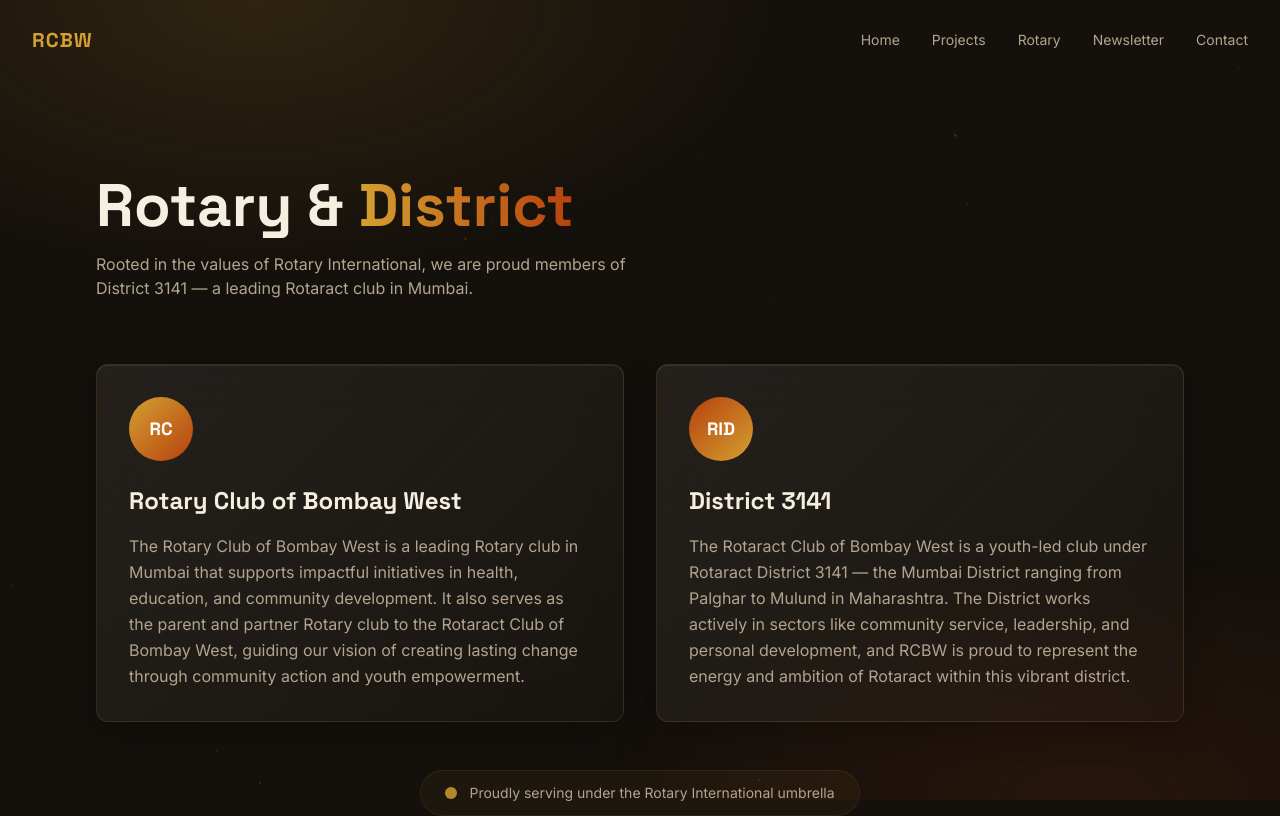
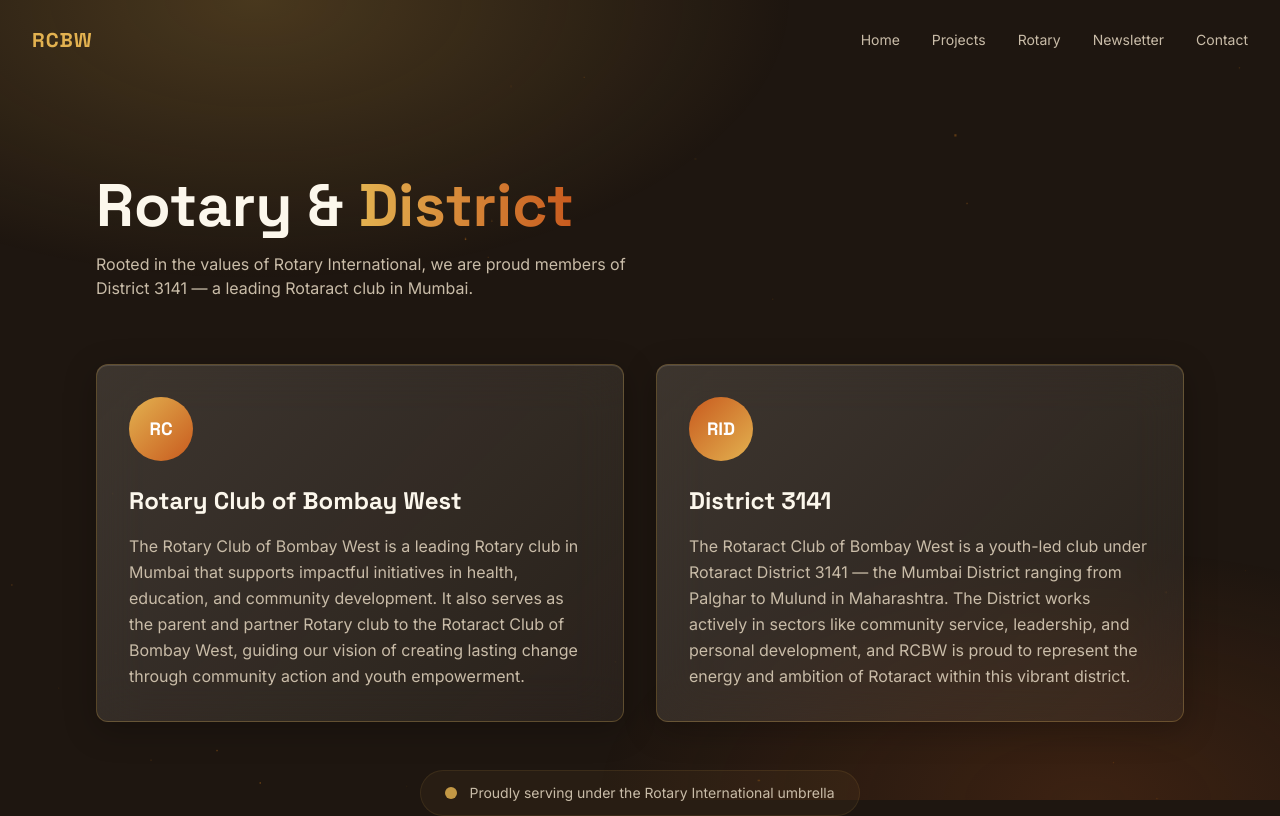
Before and after one commit to Harkeerat-ai/rc_web, a Next.js app: page /rotary in a window 1280 px wide. Shown: the top 816 px of the page. Built offline with nearby package versions, Linux system fonts and the light colour scheme.

Commit message:
Brighten warm theme palette, glass, and glow effects

```diff
--- a/app/globals.css
+++ b/app/globals.css
@@ -7,15 +7,15 @@
 }
 
 body {
-  background-color: #14100C;
-  color: #F5EFE1;
+  background-color: #1E1610;
+  color: #FCF7EC;
   font-family: "Inter", sans-serif;
   overflow-x: hidden;
 }
 
 ::selection {
-  background-color: rgba(212, 160, 48, 0.3);
-  color: #F5EFE1;
+  background-color: rgba(227, 178, 80, 0.4);
+  color: #FCF7EC;
 }
 
 ::-webkit-scrollbar {
@@ -23,11 +23,11 @@
 }
 
 ::-webkit-scrollbar-track {
-  background: #14100C;
+  background: #1E1610;
 }
 
 ::-webkit-scrollbar-thumb {
-  background: #D4A030;
+  background: #E3B250;
   border-radius: 3px;
 }
 
@@ -35,16 +35,16 @@
   .glass-card {
     background: linear-gradient(
       135deg,
-      rgba(245, 239, 225, 0.08),
-      rgba(245, 239, 225, 0.02)
+      rgba(252, 247, 236, 0.14),
+      rgba(252, 247, 236, 0.05)
     );
     backdrop-filter: blur(24px);
     -webkit-backdrop-filter: blur(24px);
-    border: 1px solid rgba(212, 160, 48, 0.15);
+    border: 1px solid rgba(227, 178, 80, 0.25);
     border-radius: 0.75rem;
     box-shadow:
       0 8px 32px rgba(0, 0, 0, 0.25),
-      inset 0 1px 0 rgba(245, 239, 225, 0.08);
+      inset 0 1px 0 rgba(252, 247, 236, 0.12);
   }
 }
 
--- a/components/layout/FirefliesBackdrop.tsx
+++ b/components/layout/FirefliesBackdrop.tsx
@@ -17,7 +17,7 @@
         className="absolute inset-0"
         style={{
           background:
-            "radial-gradient(ellipse 60% 50% at 20% 0%, rgba(212,160,48,0.14), transparent 70%), radial-gradient(ellipse 55% 45% at 85% 100%, rgba(183,65,14,0.12), transparent 70%)",
+            "radial-gradient(ellipse 60% 50% at 20% 0%, rgba(227,178,80,0.22), transparent 70%), radial-gradient(ellipse 55% 45% at 85% 100%, rgba(200,90,30,0.18), transparent 70%)",
         }}
       />
       <Fireflies />
--- a/components/layout/Footer.tsx
+++ b/components/layout/Footer.tsx
@@ -37,7 +37,7 @@
                 href={link.url}
                 target="_blank"
                 rel="noopener noreferrer"
-                className="w-10 h-10 rounded-full border border-gold/20 flex items-center justify-center text-text-muted hover:text-gold hover:border-gold/50 hover:shadow-[0_0_15px_rgba(212,160,48,0.3)] transition-all duration-300 cursor-pointer"
+                className="w-10 h-10 rounded-full border border-gold/20 flex items-center justify-center text-text-muted hover:text-gold hover:border-gold/50 hover:shadow-[0_0_15px_rgba(227,178,80,0.35)] transition-all duration-300 cursor-pointer"
                 aria-label={link.name}
               >
                 {socialIcons[link.icon]}
--- a/components/layout/Navbar.tsx
+++ b/components/layout/Navbar.tsx
@@ -28,7 +28,7 @@
       className={cn(
         "fixed top-0 left-0 right-0 z-50 transition-all duration-300",
         scrolled
-          ? "bg-[#14100C]/80 backdrop-blur-xl border-b border-gold/10"
+          ? "bg-[#1E1610]/80 backdrop-blur-xl border-b border-gold/20"
           : "bg-transparent"
       )}
     >
@@ -82,7 +82,7 @@
             initial={{ opacity: 0, height: 0 }}
             animate={{ opacity: 1, height: "auto" }}
             exit={{ opacity: 0, height: 0 }}
-            className="md:hidden bg-[#14100C]/95 backdrop-blur-xl border-b border-gold/10 overflow-hidden"
+            className="md:hidden bg-[#1E1610]/95 backdrop-blur-xl border-b border-gold/20 overflow-hidden"
           >
             <div className="px-4 py-4 flex flex-col gap-3">
               {navLinks.map((link) => (
--- a/components/sections/ContactForm.tsx
+++ b/components/sections/ContactForm.tsx
@@ -75,7 +75,7 @@
   };
 
   const inputClasses = (field: string) =>
-    `w-full bg-white/5 border ${
+    `w-full bg-white/10 border ${
       errors[field] ? "border-rust" : "border-gold/10 focus:border-gold/50"
     } rounded-lg px-4 py-3 text-ivory text-sm placeholder-text-muted/50 outline-none transition-all duration-200`;
 
@@ -314,7 +314,7 @@
               <div className="flex flex-col sm:flex-row items-center gap-4 pt-2">
                 <button
                   type="submit"
-                  className="w-full sm:w-auto px-8 py-3 bg-gradient-to-r from-gold to-rust rounded-full text-white text-sm font-semibold hover:shadow-[0_0_25px_rgba(212,160,48,0.4)] transition-all duration-300 cursor-pointer"
+                  className="w-full sm:w-auto px-8 py-3 bg-gradient-to-r from-gold to-rust rounded-full text-white text-sm font-semibold hover:shadow-[0_0_25px_rgba(227,178,80,0.45)] transition-all duration-300 cursor-pointer"
                 >
                   Send Message
                 </button>
--- a/components/sections/ProjectDetailModal.tsx
+++ b/components/sections/ProjectDetailModal.tsx
@@ -33,7 +33,7 @@
           animate={{ opacity: 1 }}
           exit={{ opacity: 0 }}
           onClick={onClose}
-          className="fixed inset-0 z-50 flex items-center justify-center p-4 bg-[#14100C]/70 backdrop-blur-sm"
+          className="fixed inset-0 z-50 flex items-center justify-center p-4 bg-[#1E1610]/70 backdrop-blur-sm"
         >
           <motion.div
             initial={{ opacity: 0, scale: 0.9, y: 20 }}
--- a/components/three/Fireflies.tsx
+++ b/components/three/Fireflies.tsx
@@ -81,7 +81,7 @@
         depthWrite={false}
         blending={THREE.AdditiveBlending}
         uniforms={{
-          uColor: { value: new THREE.Color("#E2A83C") },
+          uColor: { value: new THREE.Color("#E8B85C") },
         }}
         vertexShader={`
           attribute float aSize;
--- a/components/three/HeroScene.tsx
+++ b/components/three/HeroScene.tsx
@@ -54,7 +54,7 @@
       </bufferGeometry>
       <pointsMaterial
         size={0.08}
-        color="#B7410E"
+        color="#C85A1E"
         transparent
         opacity={0.8}
         blending={THREE.AdditiveBlending}
--- a/components/three/SceneSetup.tsx
+++ b/components/three/SceneSetup.tsx
@@ -14,7 +14,7 @@
       <directionalLight
         position={[-5, -5, -5]}
         intensity={0.5}
-        color="#B7410E"
+        color="#C85A1E"
       />
       <Environment preset="sunset" />
       <ContactShadows
--- a/tailwind.config.ts
+++ b/tailwind.config.ts
@@ -9,15 +9,15 @@
   theme: {
     extend: {
       colors: {
-        primary: "#14100C",
-        surface: "#221A13",
-        gold: "#D4A030",
-        rust: "#B7410E",
-        shadowblack: "#14100C",
-        ivory: "#F5EFE1",
-        "text-primary": "#F5EFE1",
-        "text-muted": "#B3A48F",
-        glass: "rgba(212, 160, 48, 0.15)",
+        primary: "#1E1610",
+        surface: "#2E241B",
+        gold: "#E3B250",
+        rust: "#C85A1E",
+        shadowblack: "#1E1610",
+        ivory: "#FCF7EC",
+        "text-primary": "#FCF7EC",
+        "text-muted": "#C9BCA8",
+        glass: "rgba(227, 178, 80, 0.2)",
       },
       fontFamily: {
         heading: ["Space Grotesk", "sans-serif"],
@@ -44,7 +44,7 @@
       },
       backgroundImage: {
         "gradient-radial": "radial-gradient(var(--tw-gradient-stops))",
-        "phoenix-gold": "linear-gradient(135deg, #D4A030, #B7410E)",
+        "phoenix-gold": "linear-gradient(135deg, #E3B250, #C85A1E)",
       },
     },
   },
```
